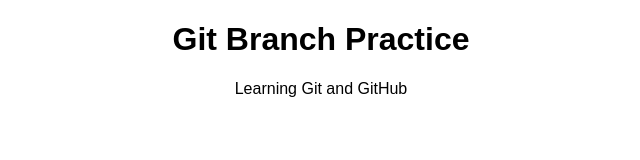
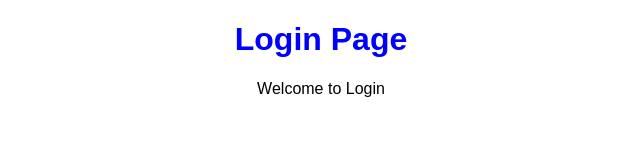
Before and after one commit to Gaurav414-web/branchtest, a plain HTML site: page index.html in a window 1280 px wide. Shown: the whole page, without its empty margins (319-959 px from the left). Drawn offline with Linux system fonts and the light colour scheme.

Commit message:
crate login page

```diff
--- a/index.html
+++ b/index.html
@@ -7,8 +7,8 @@
 </head>
 <body>
 
-    <h1>Git Branch Practice</h1>
-    <p>Learning Git and GitHub</p>
+    <h1>Login Page</h1>
+    <p>Welcome to Login</p>
 
 </body>
 </html>
--- a/style.css
+++ b/style.css
@@ -2,3 +2,7 @@ body {
     font-family: Arial, sans-serif;
     text-align: center;
 }
+
+h1 {
+    color: blue;
+}
```
